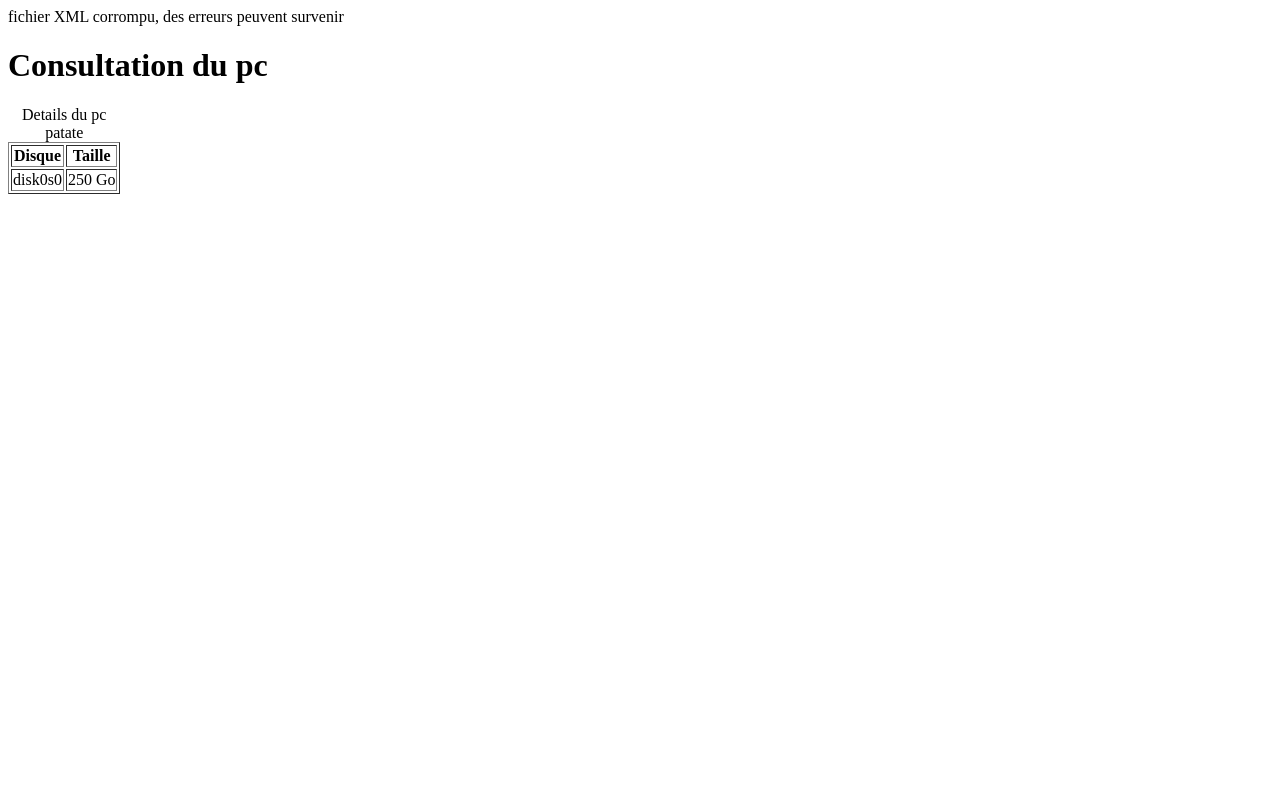
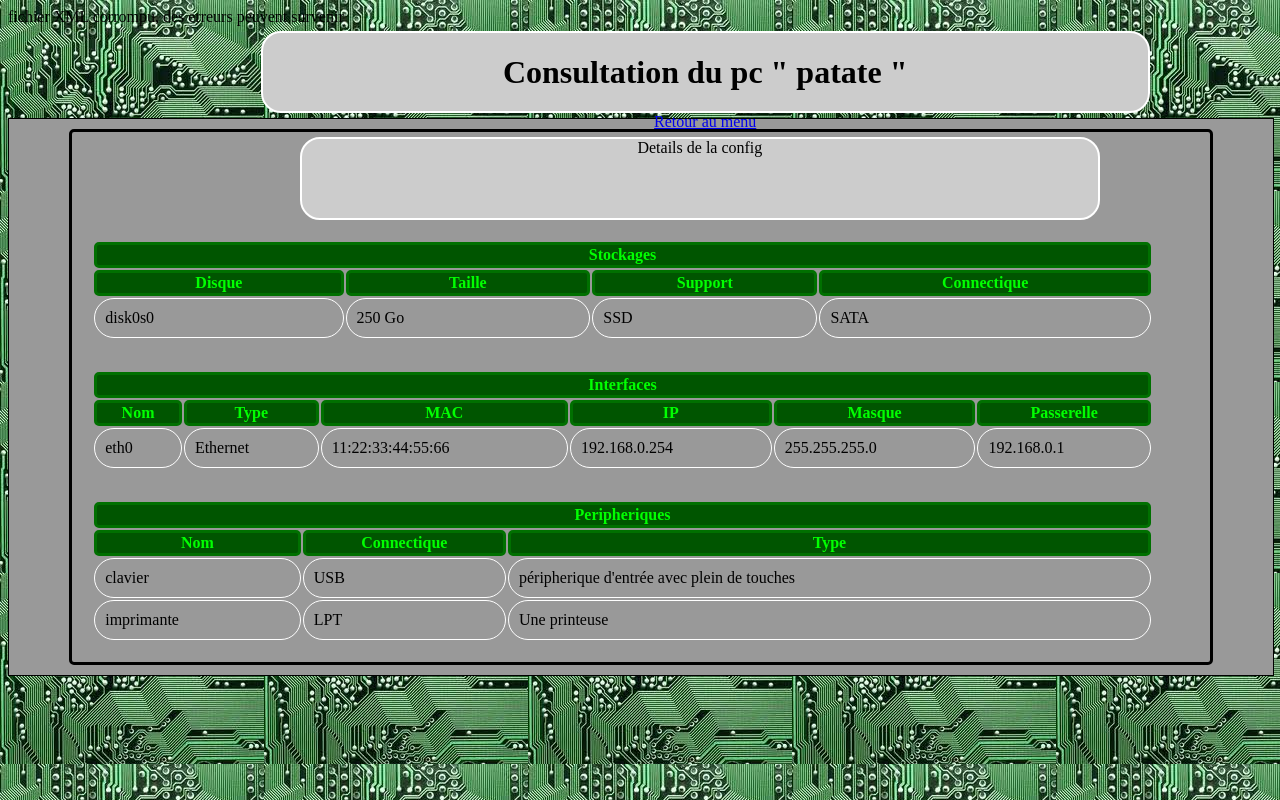
Before and after one commit to meskale/PCView, a PHP site: page /consultPc.php?id=patate in a window 1280 px wide. Run offline with PHP 8.4, Linux system fonts and the light colour scheme.

Commit message:
ajout d'image et demarrage de la mise et page et style

```diff
--- a/php/Flotte.xml
+++ b/php/Flotte.xml
@@ -33,7 +33,7 @@
 				</Peripherique>
 				<Peripherique Nom="imprimante">
 					<Connectique Nom="LPT" />
-					<TYPE>WIZIWIG!!</TYPE>
+					<TYPE>Une printeuse </TYPE>
 				</Peripherique>
 			</Peripheriques>
 			<CPU Nom="i7">
--- a/php/consultPc.php
+++ b/php/consultPc.php
@@ -1,34 +1,96 @@
 <?php
 require_once 'FlotteParser.class.php';
 $flotte = new FlotteParser("Flotte.xml");
+?>
+<!DOCTYPE html >
+<html>
 
-echo '<?xml version="1.0" encoding="UTF-8" ?><!DOCTYPE html PUBLIC "-//W3C//DTD XHTML 1.0 Strict//EN" "http://www.w3.org/TR/xhtml1/DTD/xhtml1-strict.dtd">
-		<html xmlns="http://www.w3.org/1999/xhtml"><head>
-		<meta http-equiv="Content-Type" content="text/html; charset=UTF-8" />';
-?>
+<title>PC View</title>
+<link rel="stylesheet" type="text/css" href="style.css" />
+<meta charset="UTF-8" />
+</head>
+<body>
 
 
+	<header class="header">
+		<h1>
+			Consultation du pc "
+			<?php echo $_GET["id"]; ?>
+			"
+		</h1>
+		<a href="index.php">Retour au menu</a>
+	</header>
+	<div id="content">
 
-<h1>Consultation du pc</h1>
+		<div id="config">
+		<header class="header"> Details de la config </header>
+		<table class="tab">
+			<tr>
+				<th colspan="4">Stockages</th>
 
-<table border="1">
-	<caption>
-		Details du pc
-		<?php echo $_GET["id"] ?>
-	</caption>
+
 			<tr>
 				<th>Disque</th>
 				<th>Taille</th>
+				<th>Support</th>
+				<th>Connectique</th>
 			</tr>
-
 			<?php
 			$stockage = $flotte->getPcById($_GET["id"])->getElementsByTagName("Stockage");
-
 			foreach($stockage as $dd){
 		echo "<tr><td>".$dd->getAttribute("Nom")."</td>";
 		echo "<td>".$dd->nodeValue;
-		echo $dd->getElementsByTagName("Capacite")->item(0)->getAttribute("Unite")."</td></tr>";
+		echo $dd->getElementsByTagName("Capacite")->item(0)->getAttribute("Unite")."</td>";
+		echo "<td>".$dd->getElementsByTagName("Support")->item(0)->getAttribute("Nom")."</td>";
+		echo "<td>".$dd->getElementsByTagName("Connectique")->item(0)->getAttribute("Nom")."</td></tr>";
 }
-
 ?>
 		</table>
+		<table class="tab">
+			<tr>
+				<th colspan="6">Interfaces</th>
+			</tr>
+			<tr>
+				<th>Nom</th>
+				<th>Type</th>
+				<th>MAC</th>
+				<th>IP</th>
+				<th>Masque</th>
+				<th>Passerelle</th>
+			</tr>
+			<?php
+			$interfaces = $flotte->getPcById($_GET["id"])->getElementsByTagName("Interface");
+			foreach($interfaces as $in){
+		echo "<tr><td>".$in->getAttribute("Nom")."</td>";
+		echo "<td>".$in->getElementsByTagName("TYPE")->item(0)->nodeValue."</td>" ;
+		echo "<td>".$in->getElementsByTagName("MAC")->item(0)->nodeValue."</td>";
+		echo "<td>".$in->getElementsByTagName("IPV4")->item(0)->nodeValue."</td>";
+		echo "<td>".$in->getElementsByTagName("SUBNET")->item(0)->nodeValue."</td>";
+		echo "<td>".$in->getElementsByTagName("GATEWAY")->item(0)->nodeValue."</td>";
+		echo "</tr>";
+}
+?>
+		</table>
+		<table class="tab">
+			<tr>
+				<th colspan="3">Peripheriques</th>
+			</tr>
+			<tr>
+			<th>Nom</th>
+			<th>Connectique</th>
+			<th>Type</th>
+
+			</tr>
+			<?php
+			$peripheriques = $flotte->getPcById($_GET["id"])->getElementsByTagName("Peripherique");
+			foreach($peripheriques as $pe){
+		echo "<tr><td>".$pe->getAttribute("Nom")."</td>";
+		echo "<td>".$pe->getElementsByTagName("Connectique")->item(0)->getAttribute("Nom")."</td>" ;
+		echo "<td>".$pe->getElementsByTagName("TYPE")->item(0)->nodeValue."</td>";
+
+		echo "</tr>";
+}
+?>
+		</table>
+		</div>
+	</div>
--- a/php/style.css
+++ b/php/style.css
@@ -1,36 +1,53 @@
-@CHARSET "UTF-8";
 
-body
-{
-	background: #BBBBBB;
+body {
+	background-image: url("img/bg.jpg");
+}
+
+#config {
+	margin : 10px auto 10px auto ;
+	border: 3px solid #000000;
+	border-radius: 5px;
+	width : 90%;
+	color:  #000000;
+}
+#content {
+	width: 100%;
+	border: 1px solid;
+	background: #999999;
+}
+#content table {
+	width : 95%;
+	padding : 10px;
+	margin : 10px ;
+}
+.tab{
+
+		margin :10px;
+}
+.tab td {
+	background: #999999;
+
+	padding: 10px;
+	border: 1px solid #FFFFFF;
+	border-radius: 20px;
 
 }
 
-#content
-{
-	width : 100%;
-	border : 1px solid;
-
-}
-.tab ,td
-{
-	width : 100%;
-	padding : 10px;
-	border : 1px solid ;
+.tab th {
+	border: 3px solid #007000;
+	border-radius: 5px;
+	background: #005500;
+	color:  #00FF00;
 }
 
-#tabPc ,li
-{
-
-	padding : 10px;
-
+.header {
+	border: 2px solid #FFFFFF;
+	border-radius: 20px;
+	text-align: center;
+	margin-left: 20%;
+	margin-top: 5px;
+	margin-bottom: 5px; width : 70%;
+	height: 10%;
+	background: #CCCCCC;
+	width: 70%
 }
-
-#header
-{
-	text-align : center;
-	margin-left : 20%;
-	width : 70%;
-	height: 10%;
-	background : #CCCCCC;
-}
```
Also changed, not shown: php/index.php (+22 -11 lines), php/img/bg.jpg (added). Lines whose indentation alone changed are shown as unchanged.
